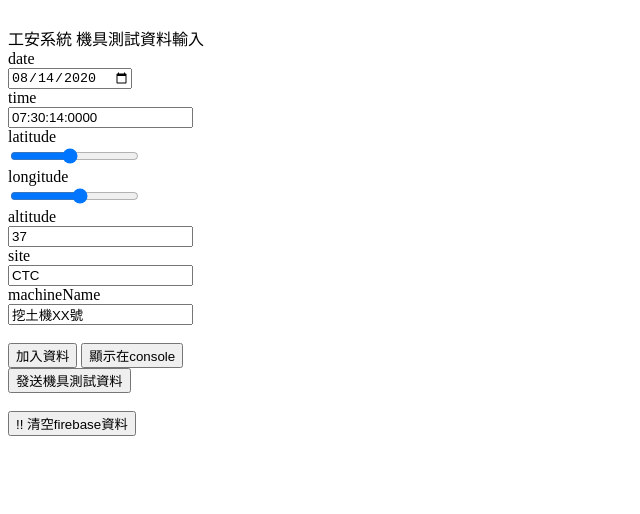
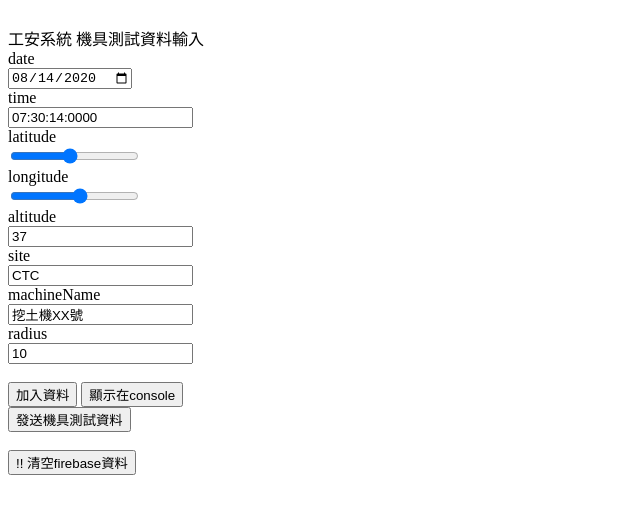
Before and after one commit to derinman/SmartBuilding-Faker, a plain HTML site: page firebaseMachineFaker.html in a window 1280 px wide. Shown: the whole page, without its empty margins (0-640 px from the left). Drawn offline with Linux system fonts and the light colour scheme.

Commit message:
add machine radius

```diff
--- a/firebaseMachineFaker.html
+++ b/firebaseMachineFaker.html
@@ -47,7 +47,10 @@
                 <input name="site" value="CTC"><br>
 
                 <label for="machineName">machineName</label><br>
-                <input name="machineName" value="挖土機XX號"><br><br>
+                <input name="machineName" value="挖土機XX號"><br>
+
+                <label for="radius">radius</label><br>
+                <input name="radius" value="10"><br><br>
 
                 <input type="submit" value="加入資料">
                 <input type="button" value="顯示在console" onclick="console.log(MachineData)">
@@ -70,6 +73,7 @@
                   altitude:parseFloat(form.altitude.value),
                   longitude:parseFloat(form.longitude.value),
                   machineName:form.machineName.value,
+                  radius:parseFloat(form.radius.value)
                   };
     return false;
     }
```
